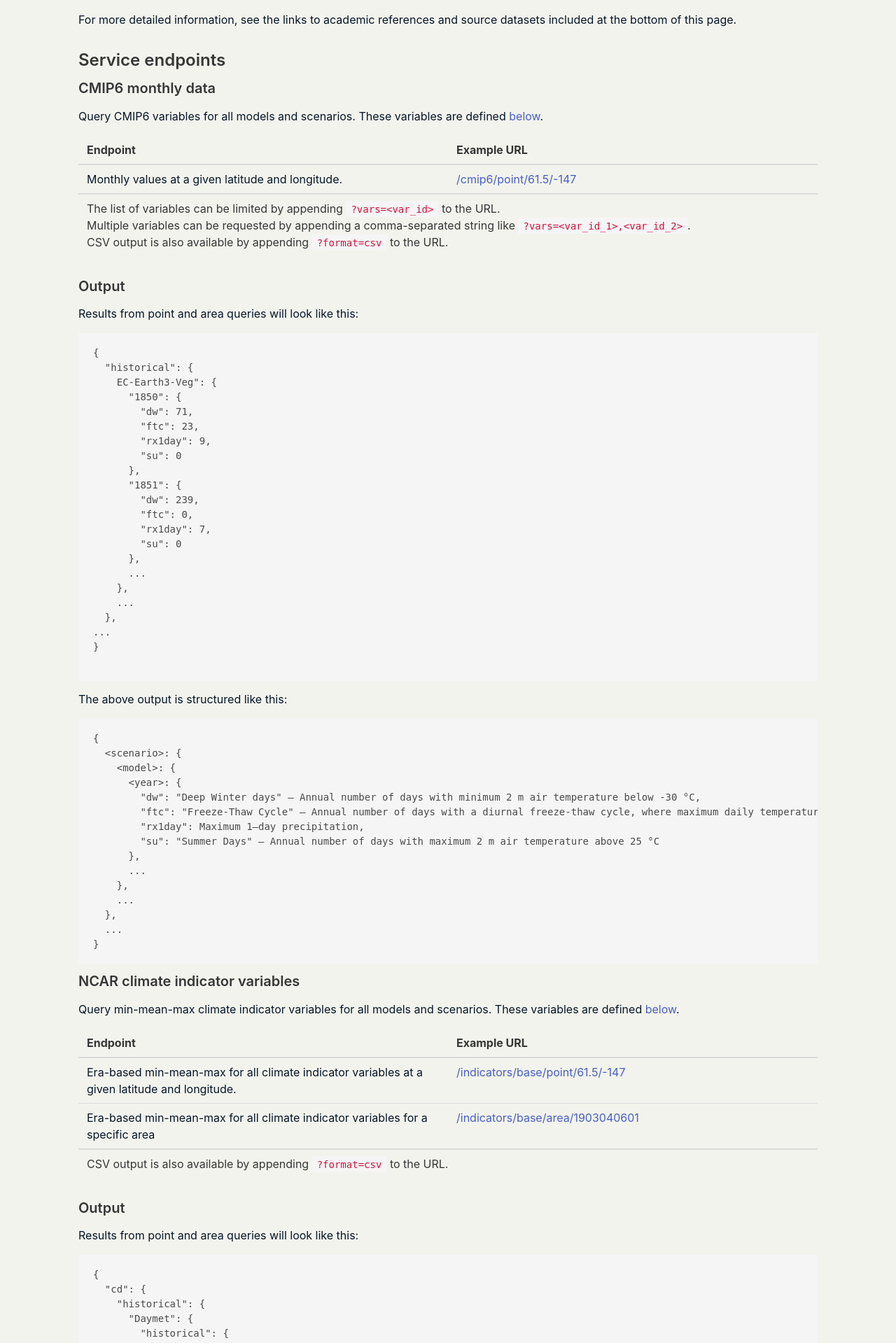
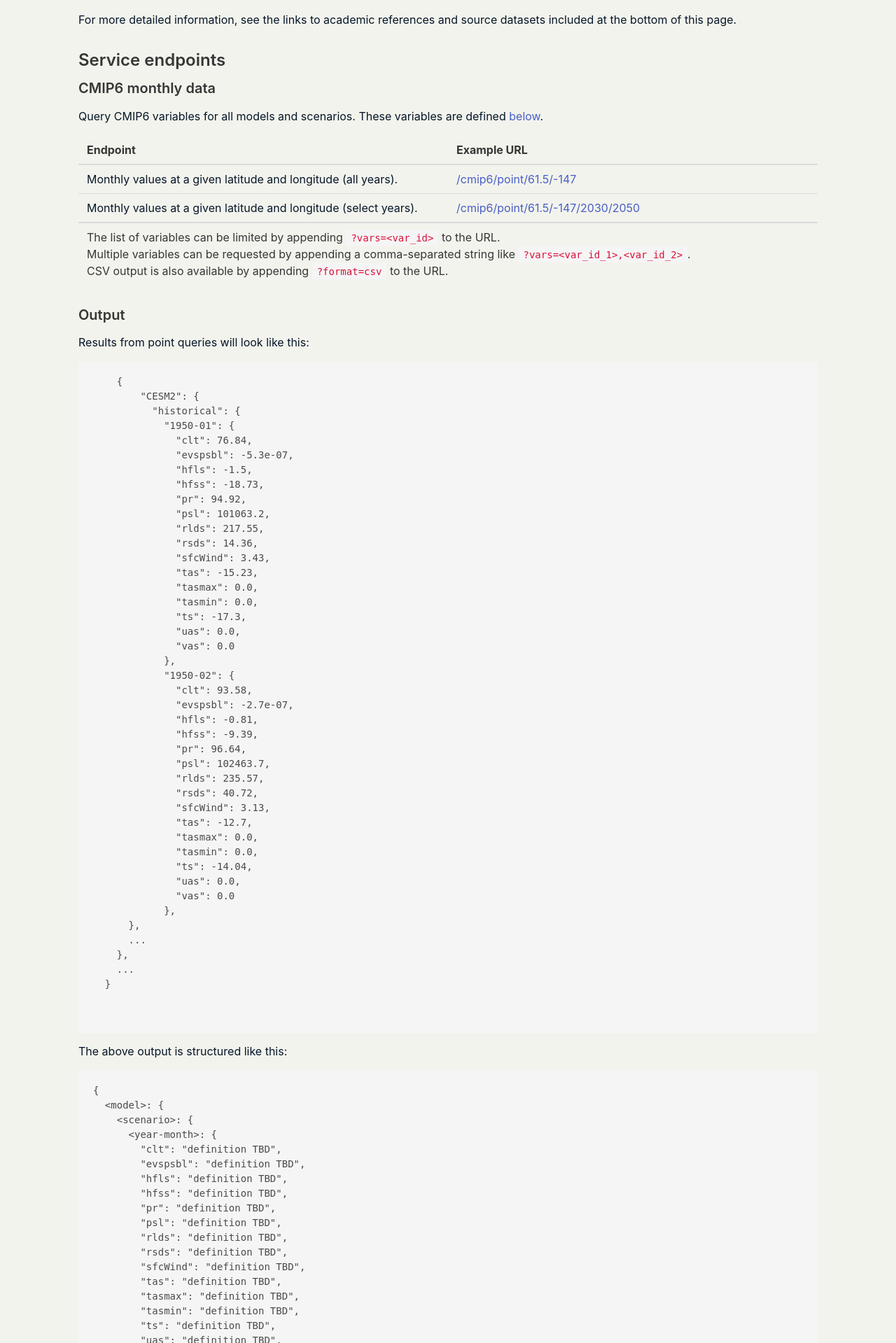
Before and after one commit to ua-snap/data-api, a Python web app: template templates/documentation/cmip6.html in a window 1280 px wide. Shown: the part 350-2269 px from the top of the page at 70% size. Run offline with Jinja, Linux system fonts and the light colour scheme; the template is opened without the code that fills it, so the values that code supplies are empty.

Commit message:
placeholders for all section in CMIP6 doc

```diff
--- a/routes/cmip6.py
+++ b/routes/cmip6.py
@@ -25,6 +25,8 @@ async def get_cmip6_metadata():
 
 dim_encodings = asyncio.run(get_cmip6_metadata())
 varnames = dim_encodings["varname"]
+
+print(varnames)
 
 async def fetch_cmip6_monthly_point_data(lat, lon, var_coord=None, time_slice=None):
     """
--- a/templates/documentation/cmip6.html
+++ b/templates/documentation/cmip6.html
@@ -31,11 +31,21 @@
   <tbody>
     <tr>
       <td>
-        Monthly values at a given latitude and longitude.
+        Monthly values at a given latitude and longitude (all years).
       </td>
       <td>
         <a href="/cmip6/point/61.5/-147"
           >/cmip6/point/61.5/-147</a
+        >
+      </td>
+    </tr>
+    <tr>
+        <td>
+          Monthly values at a given latitude and longitude (select years).
+        </td>
+        <td>
+          <a href="/cmip6/point/61.5/-147/2030/2050"
+            >/cmip6/point/61.5/-147/2030/2050</a
           >
         </td>
       </tr>
@@ -53,30 +63,52 @@
 
 <h4>Output</h4>
 
-<p>Results from point and area queries will look like this:</p>
+<p>Results from point queries will look like this:</p>
 
 <pre>
     {
+        "CESM2": {
           "historical": {
-    EC-Earth3-Veg": {
-      "1850": {
-        "dw": 71,
-        "ftc": 23,
-        "rx1day": 9,
-        "su": 0
+            "1950-01": {
+              "clt": 76.84,
+              "evspsbl": -5.3e-07,
+              "hfls": -1.5,
+              "hfss": -18.73,
+              "pr": 94.92,
+              "psl": 101063.2,
+              "rlds": 217.55,
+              "rsds": 14.36,
+              "sfcWind": 3.43,
+              "tas": -15.23,
+              "tasmax": 0.0,
+              "tasmin": 0.0,
+              "ts": -17.3,
+              "uas": 0.0,
+              "vas": 0.0
             },
-      "1851": {
-        "dw": 239,
-        "ftc": 0,
-        "rx1day": 7,
-        "su": 0
+            "1950-02": {
+              "clt": 93.58,
+              "evspsbl": -2.7e-07,
+              "hfls": -0.81,
+              "hfss": -9.39,
+              "pr": 96.64,
+              "psl": 102463.7,
+              "rlds": 235.57,
+              "rsds": 40.72,
+              "sfcWind": 3.13,
+              "tas": -12.7,
+              "tasmax": 0.0,
+              "tasmin": 0.0,
+              "ts": -14.04,
+              "uas": 0.0,
+              "vas": 0.0
             },
-      ...
       },
       ...
     },
     ...
   }
+
 
 </pre>
 
@@ -84,123 +116,24 @@
 
 <pre>
 {
-  &lt;scenario&gt;: {
-    &lt;model&gt;: {
-      &lt;year&gt;: {
-        "dw": "Deep Winter days" &mdash; Annual number of days with minimum 2 m air temperature below -30 &deg;C,
-        "ftc": "Freeze-Thaw Cycle" &mdash; Annual number of days with a diurnal freeze-thaw cycle, where maximum daily temperatures are above 0 &deg;C and minimum daily temperatures are at or below 0 &deg;C,
-        "rx1day": Maximum 1&ndash;day precipitation,
-        "su": "Summer Days" &mdash; Annual number of days with maximum 2 m air temperature above 25 &deg;C
-      },
-      ...
-    },
-    ...
-  },
-  ...
-}
-</pre>
-
-<h4>NCAR climate indicator variables</h4>
-
-<p>
-  Query min-mean-max climate indicator variables for all models and scenarios.
-  These variables are defined
-  <a href="#cmip6-variable-information">below</a>.
-</p>
-
-<table class="endpoints">
-  <thead>
-    <tr>
-      <th class="endpoint-label">Endpoint</th>
-      <th class="endpoint-url">Example URL</th>
-    </tr>
-  </thead>
-  <tbody>
-    <tr>
-      <td>
-        Era-based min-mean-max for all climate indicator variables at a given
-        latitude and longitude.
-      </td>
-      <td>
-        <a href="/indicators/base/point/61.5/-147"
-          >/indicators/base/point/61.5/-147</a
-        >
-      </td>
-    </tr>
-    <tr>
-      <td>
-        Era-based min-mean-max for all climate indicator variables for a
-        specific area
-      </td>
-      <td>
-        <a href="/indicators/base/area/1903040601"
-          >/indicators/base/area/1903040601</a
-        >
-      </td>
-    </tr>
-  </tbody>
-  <tfoot>
-    <tr>
-      <td colspan="2">
-        CSV output is also available by appending <code>?format=csv</code> to
-        the URL. <br />
-      </td>
-    </tr>
-  </tfoot>
-</table>
-
-<h4>Output</h4>
-
-<p>Results from point and area queries will look like this:</p>
-
-<pre>
-{
-  "cd": {
-    "historical": {
-      "Daymet": {
-        "historical": {
-          "max": -30.3,
-          "mean": -37.6,
-          "min": -45.2
-        },
-        longterm": {
-          "MRI-CGCM3": {
-            "rcp45": {
-              "max": -21.9,
-              "mean": -34.0,
-              "min": -42.2
-            },
-            "rcp85": {
-              "max": -27.2,
-              "mean": -33.4,
-              "min": -40.8
-            }
-          },
-          ...
-        },
-        ...
-      },
-    ...
-    },
-    ...
-  },
-  ...
-}
-</pre>
-
-<p>The above output is structured like this:</p>
-
-<pre>
-{
-  &lt;variable&gt;: {
-    &lt;era&gt;: {
   &lt;model&gt;: {
     &lt;scenario&gt;: {
-          "max": &lt;maximum annual indicator value over summary era&gt;,
-          "mean": &lt;mean annual indicator value over summary era&gt;,
-          "min": &lt;minimum annual indicator value over summary era&gt;
-        },
-        ...
+      &lt;year-month&gt;: {
+        "clt": "definition TBD",
+        "evspsbl": "definition TBD",
+        "hfls": "definition TBD",
+        "hfss": "definition TBD",
+        "pr": "definition TBD",
+        "psl": "definition TBD",
+        "rlds": "definition TBD",
+        "rsds": "definition TBD",
+        "sfcWind": "definition TBD",
+        "tas": "definition TBD",
+        "tasmax": "definition TBD",
+        "tasmin": "definition TBD",
+        "ts": "definition TBD",
+        "uas": "definition TBD",
+        "vas": "definition TBD",
       },
       ...
     },
@@ -215,53 +148,10 @@
 <h4>Below is the list of CMIP6 variables that are found in this endpoint</h4>
 
 <p>
-  <strong>hd</strong>: “Hot day” threshold &mdash; the highest observed daily
-  maximum 2 m air temperature such that there are 5 other observations equal to
-  or greater than this value.
+  <strong>var_id</strong>: Variable Long Name &mdash; the full defintion goes here.
 </p>
 
-<p>
-  <strong>cd</strong>: “Cold day” threshold &mdash; the lowest observed daily
-  minimum 2 m air temperature such that there are 5 other observations equal to
-  or less than this value.
-</p>
 
-<p><strong>rx1day</strong>: Maximum 1&ndash;day precipitation</p>
-
-<p>
-  <strong>su</strong>: "Summer Days" &mdash; Annual number of days with maximum
-  2 m air temperature above 25 degrees C
-</p>
-
-<p>
-  <strong>dw</strong>: "Deep Winter days" &mdash; Annual number of days with
-  minimum 2 m air temperature below -30 degrees C
-</p>
-
-<p>
-  <strong>wsdi</strong>: Warm Spell Duration Index &mdash; Annual count of
-  occurrences of at least 5 consecutive days with daily mean 2 m air temperature
-  above 90th percentile of historical values for the date
-</p>
-
-<p>
-  <strong>cdsi</strong>: Cold Spell Duration Index &mdash; Same as WDSI, but for
-  daily mean 2 m air temperature below 10th percentile
-</p>
-
-<p><strong>rx5day</strong>: Maximum 5&ndash;day precipitation</p>
-
-<p><strong>r10mm</strong>: Number of days with precipitation > 10 mm</p>
-
-<p>
-  <strong>cwd</strong>: Consecutive wet days &mdash; number of the most
-  consecutive days with precipitation > 1 mm
-</p>
-
-<p>
-  <strong>cdd</strong>: Consecutive dry days &mdash; number of the most
-  consecutive days with precipitation < 1 mm
-</p>
 <h3>Source data</h3>
 
 <table>
@@ -275,24 +165,21 @@
     <tr>
       <td>
         <a
-          href="https://catalog.snap.uaf.edu/geonetwork/srv/eng/catalog.search#/metadata/1c1de476-cc9d-4c7b-b8ab-25e8f68a317e"
+          href="www.snap.uaf.edu/data"
         >
-          Historical and projected climate indicators for Alaska at 12km
+          Link to the source data.
         </a>
       </td>
-      <td></td>
+      <td>Full citation for source</td>
     </tr>
     <tr>
       <td rowspan="2" style="vertical-align: middle; border-bottom: none">
-        <a href="https://doi.org/10.1016/j.cliser.2022.100312"
-          >New projections of 21st century climate and hydrology for Alaska and
-          Hawaiʻi</a
+        <a href="www.snap.uaf.edu/data"
+          >Link to more source data.</a
         >
       </td>
       <td>
-        Mizukami, N., Newman, A. J., Littell, J. S., Giambelluca, T. W., Wood,
-        A. W., Gutmann, E. D., Hamman, J. J., Gergel, D. R., Nijssen, B., Clark,
-        M. P., and Arnold, J. R. (2022).
+        Full citation for source.
       </td>
     </tr>
   </tbody>
```
Lines whose indentation alone changed are shown as unchanged.
